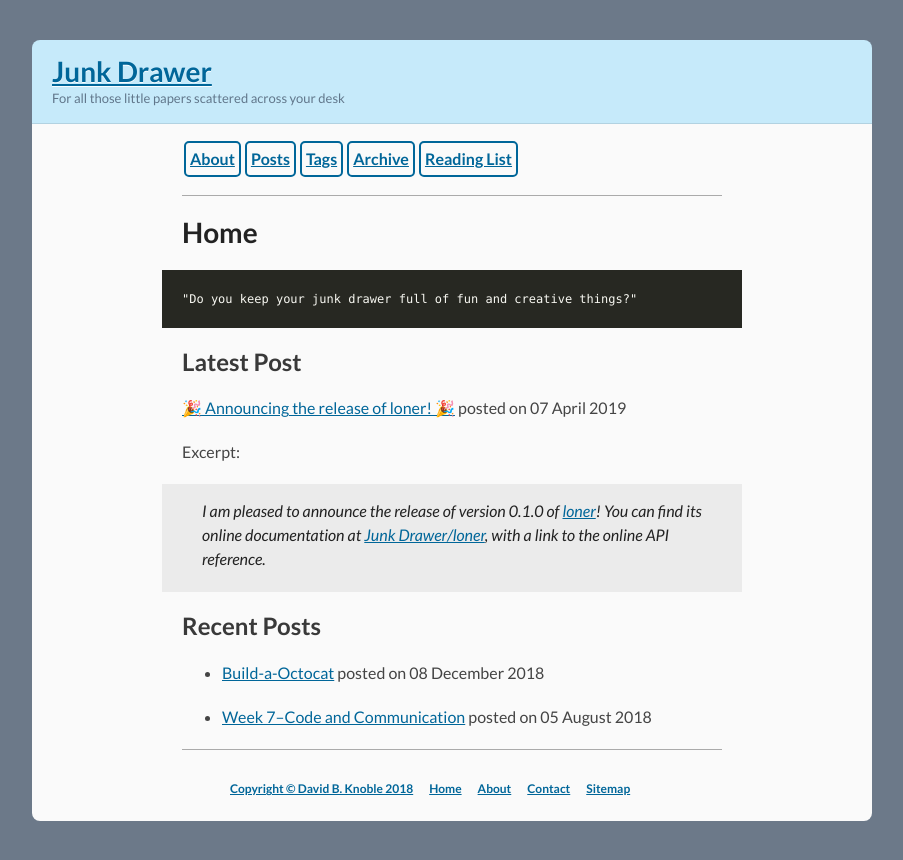
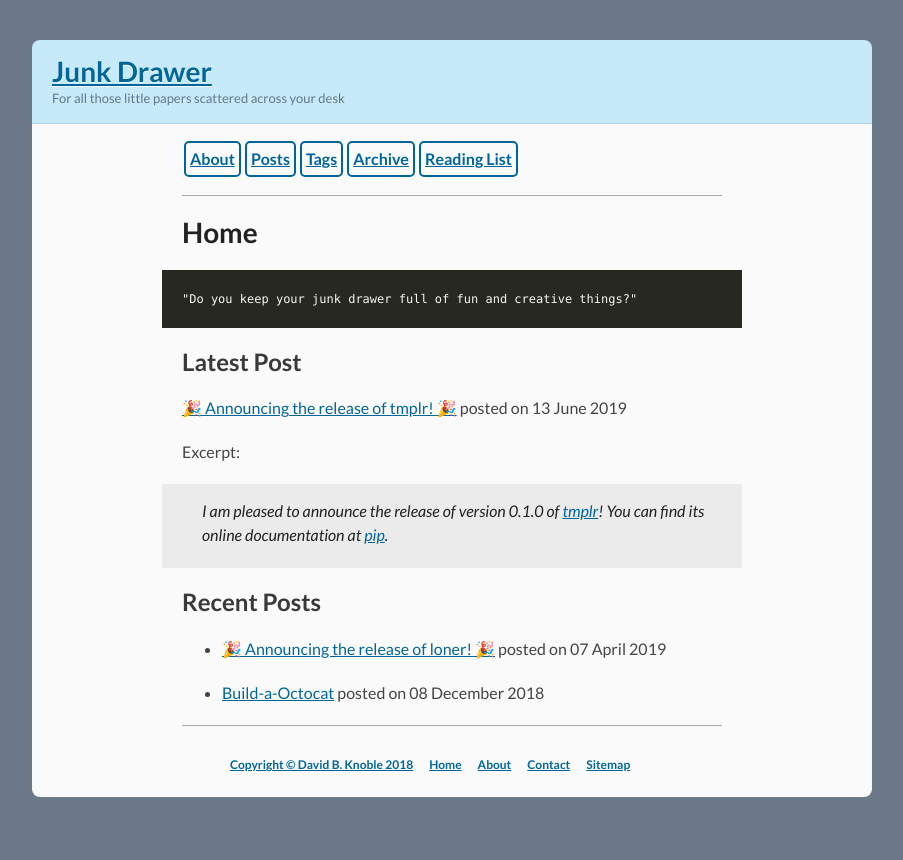
Before and after one commit to benknoble/benknoble.github.io, a Jekyll site: the page built from index.md, in a window 1280 px wide. Shown: the top 860 px of the page, without its empty margins (188-1091 px from the left). Built offline with Jekyll 4.4.1, drawn with Linux system fonts in a browser that asks for light colours; emoji names are drawn with the system emoji font; some of the changed lines change nothing that is shown.

Commit message:
Announce tmplr

```diff
--- a/_data/people/benknoble.yml
+++ b/_data/people/benknoble.yml
@@ -10,3 +10,4 @@
 junk_drawer: https://github.com/benknoble/junk-drawer
 quiverNB: https://github.com/benknoble/quiverNB
 loner: https://github.com/benknoble/loner
+tmplr: https://github.com/benknoble/tmplr
--- /dev/null
+++ b/_posts/2019-06-13-tmplr-release.md
@@ -0,0 +1,47 @@
+---
+title: ':tada: Announcing the release of tmplr! :tada:'
+tags: [ 'github', 'python', 'pip', 'templates', 'shell' ]
+category: [ Blog, Code ]
+---
+
+I am pleased to announce the release of version 0.1.0 of [tmplr][tmplr]! You can
+find its online documentation at [pip][pip].
+
+## What is it?
+
+`tmplr` aims to be the holiest CLI templating system that is easy to write and
+use.
+
+It provides
+
+- `tmplr`: render a template into a file and edit it
+- `temples`: manage your temples (templates)
+
+## Why is this needed?
+
+I write lots of similar files (vim ftplugins, tmux scripts, blog posts, etc.)
+which follow nearly standard formats.
+
+I then would frequently put together a script with a template to generate the
+new one when I wanted it. This got boring and repetitive. So I automated.
+
+## How?
+
+We mostly lean on `string.Template` from the python3 standard library. After
+that, it's a little string and path manipulation, things python excels at.
+
+## Future?
+
+Not much, unless there are substantial bugs or feature requests. It seems
+relatively stable, and I'll be using it nearly every day.
+
+## How can I help?
+
+Use the code! Read it, help improve the documentation, report bugs, etc.
+
+Dive in to our issue tracker, and see if there's something you can help with.
+
+Write more tests (we'll never have perfect coverage).
+
+[tmplr]: {{ site.data.people.benknoble.tmplr }}
+[pip]: https://pypi.org/project/tmplr/
```
